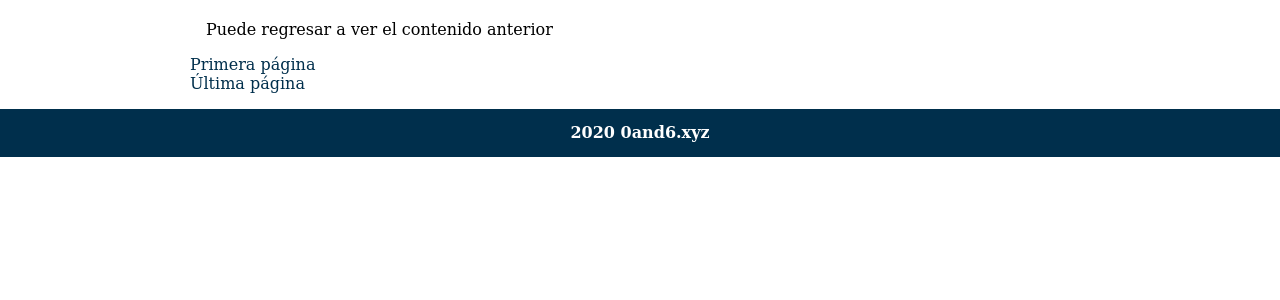
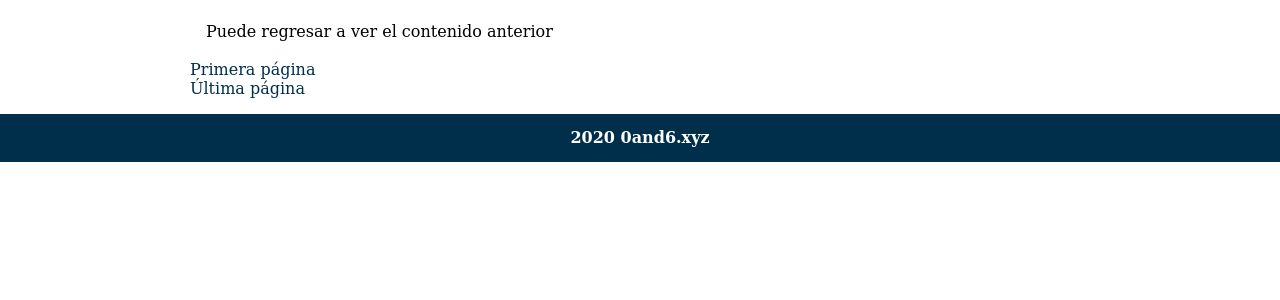
Before and after one commit to 0and6/blog, a PHP site: page / in a window 1280 px wide. Shown: the part 132-432 px from the top of the page. Run offline with PHP 8.4, Linux system fonts and the light colour scheme; data that the repository does not hold is empty; some libraries are stand-ins or nearby versions.

Commit message:
Interlineado parrafos Agregando interlineado 1.5 rem a los parrafos

```diff
--- a/estilos/estilos.css
+++ b/estilos/estilos.css
@@ -44,6 +44,10 @@ h1 a:hover{
 
 h1 {
     font-size: xx-large;
+}
+
+p {
+    line-height: 1.5rem;
 }
 
 a {
```
